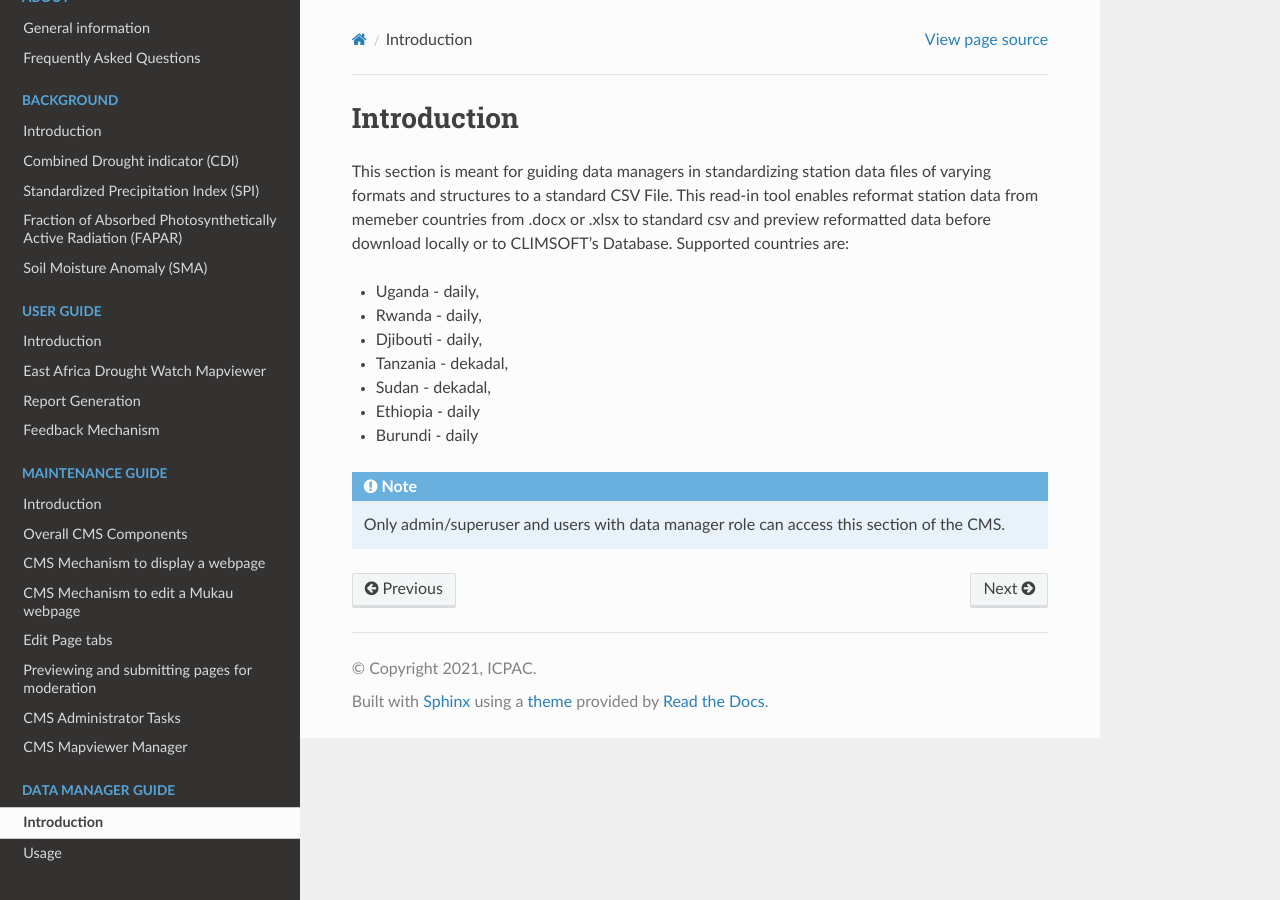
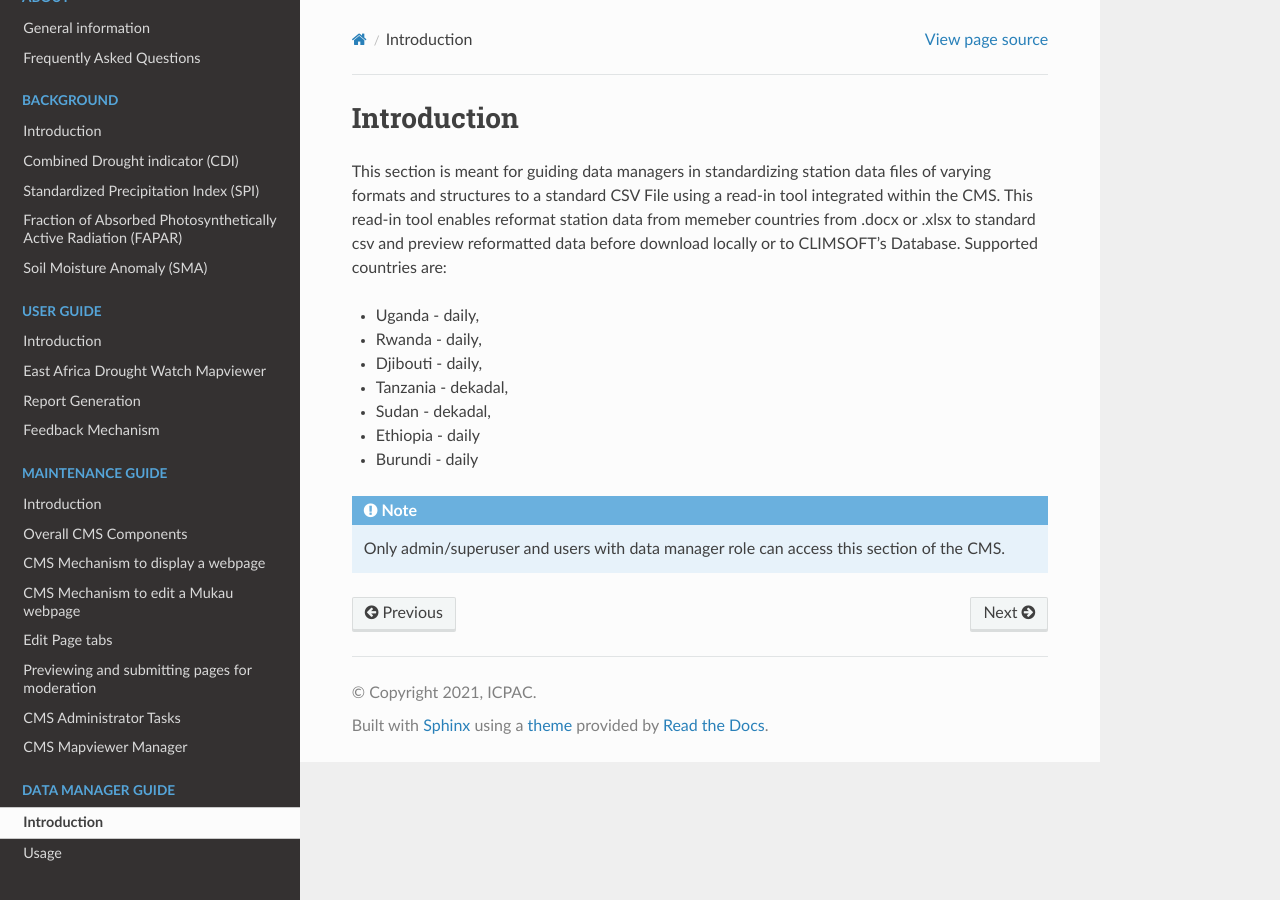
Before and after one commit to icpac-igad/eadw-docs, a Sphinx documentation site: the page built from docs/source/Data_Manager_Guide/introduction.rst, in a window 1280 px wide. Built offline with Sphinx 7.4.7 and the Read the Docs theme 2.0.0, drawn with Linux system fonts in a browser that asks for light colours.

Commit message:
update conf

```diff
--- a/docs/source/Data_Manager_Guide/introduction.rst
+++ b/docs/source/Data_Manager_Guide/introduction.rst
@@ -1,7 +1,7 @@
 Introduction
 ===============
 
-This section is meant for guiding data managers in standardizing station data files of varying formats and structures to a standard CSV File.
+This section is meant for guiding data managers in standardizing station data files of varying formats and structures to a standard CSV File using a read-in tool integrated within the CMS.
 This read-in tool enables reformat station data from memeber countries from .docx or .xlsx to standard csv and preview reformatted data before download locally or to CLIMSOFT's Database. Supported countries are:
 
 * Uganda - daily,
```
